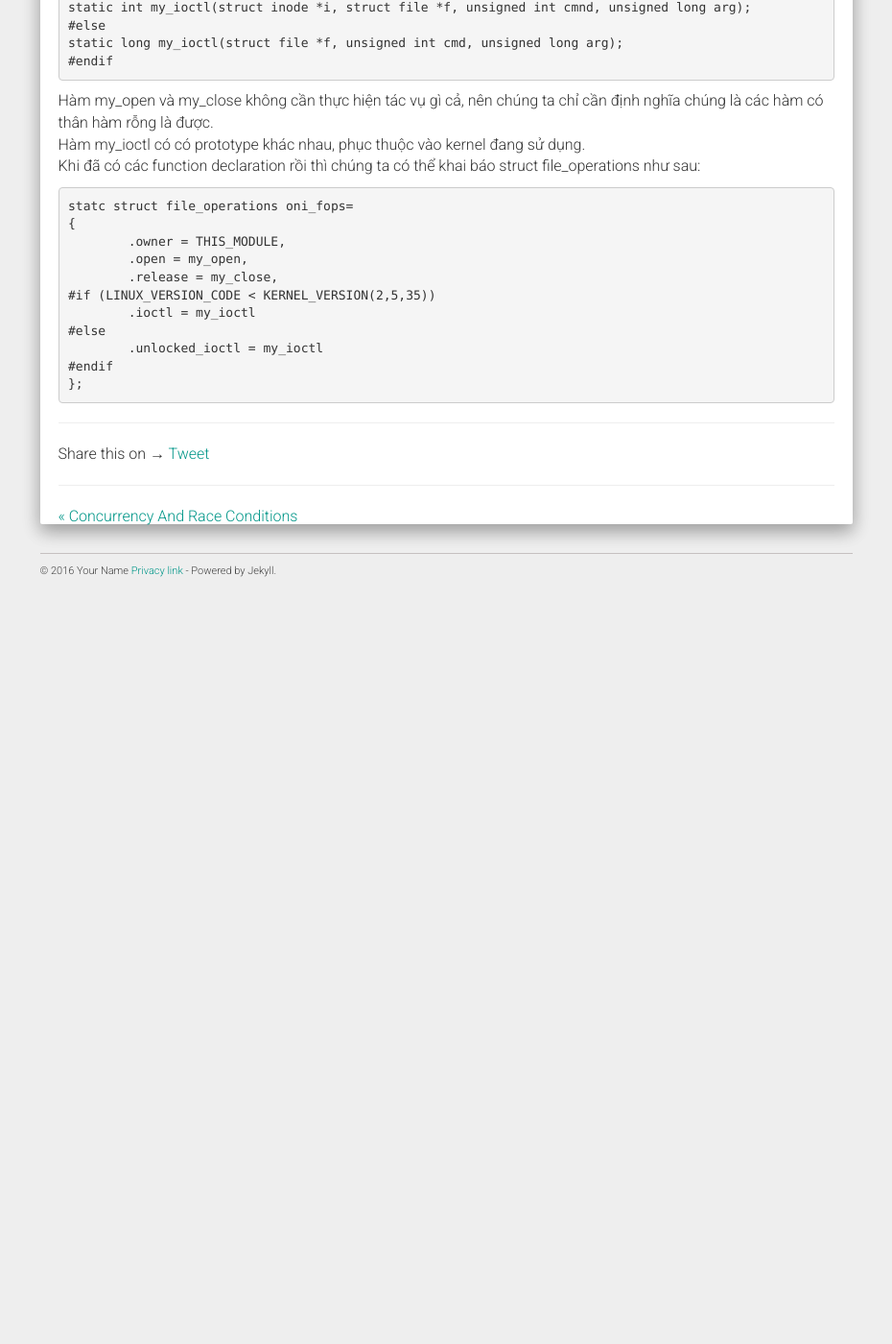
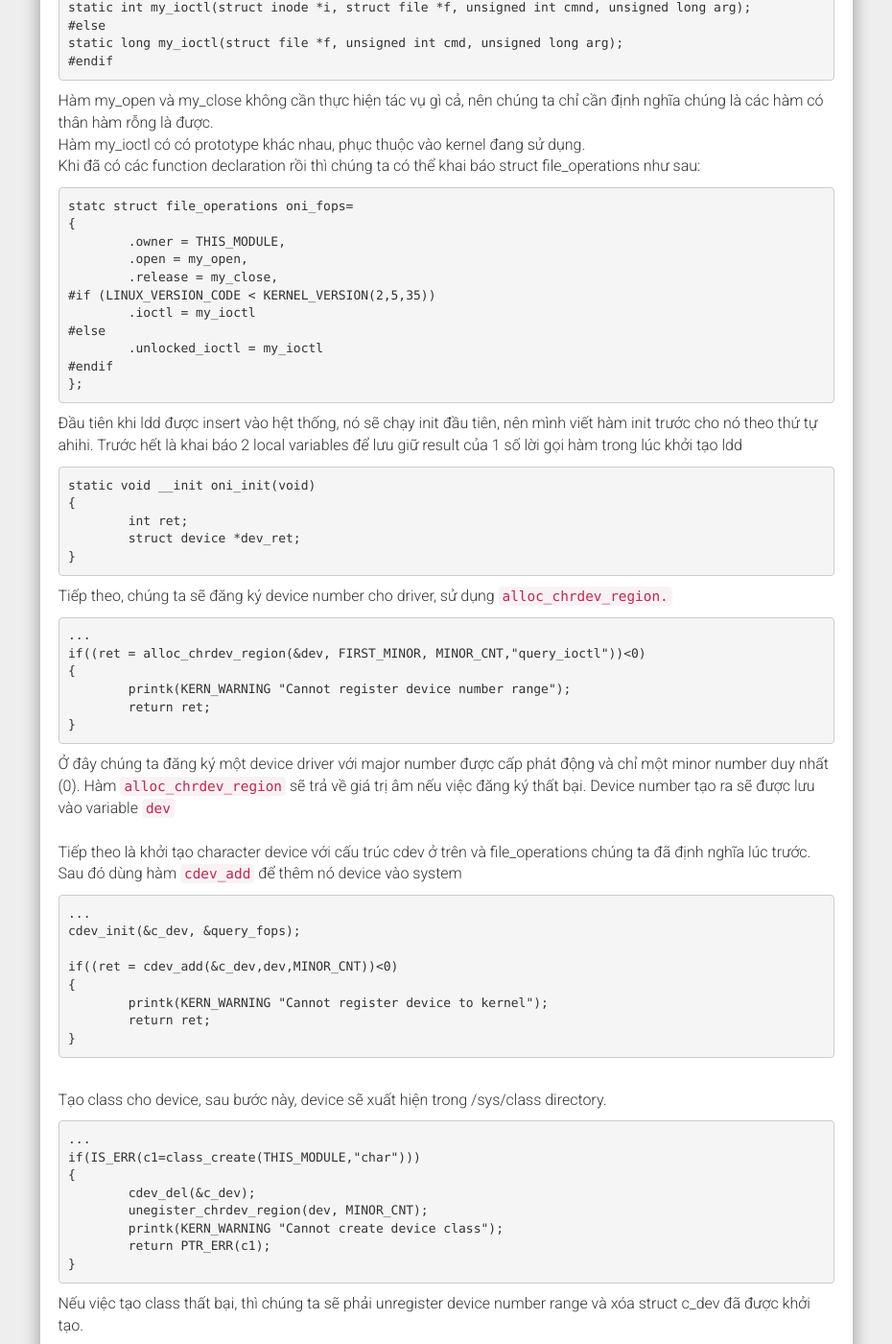
Before and after one commit to ita93/ita93.github.io, a Jekyll site: the page built from _posts/2018-01-19-Input-Output-Control-ioctl.md, in a window 1280 px wide and 1400 px high, scrolled down 3462 px. Shown: the whole window at 96% size, without its empty margins (321-1251 px from the left). Built offline with Jekyll 4.4.1, drawn with Linux system fonts in a browser that asks for light colours; nearby versions of some CDN libraries; our own code applies the rules of GitHub Pages for plain Markdown files; comment, search, counter and statistics services are not loaded; before the commit the page ends 4092 px from its top, so only the background shows below that; some of the changed text lies outside the part shown.

Commit message:
device init and device exit

```diff
--- a/_posts/2018-01-19-Input-Output-Control-ioctl.md
+++ b/_posts/2018-01-19-Input-Output-Control-ioctl.md
@@ -93,7 +93,7 @@
 <code>static dev_t dev;</code><br/><br/>
 Struct cdev (character device) cho device.<br/>
 <code>static struct cdev c_dev;</code><br/><br/>
-Struct class dùng để tạo ra device file trong thư mục /dev/<br/>
+Struct class dùng để tạo ra device file trong thư mục /sys/class<br/>
 <code>static struct class *c1;</code><br/><br/>
 Đây là các giá trị mặc định ban đầu của day, month, year.<br/>
 <code>static int day = 11, month = 02, year = 1993;</code><br/><br/>
@@ -124,3 +124,72 @@
 #endif
 };
 </pre>
+
+Đầu tiên khi ldd được insert vào hệt thống, nó sẽ chạy init đầu tiên, nên mình viết hàm init trước cho nó theo thứ tự ahihi. Trước hết là khai báo 2 local variables để lưu giữ result của 1 số lời gọi hàm trong lúc khởi tạo ldd<br/>
+<pre>
+static void __init oni_init(void)
+{
+	int ret;
+	struct device *dev_ret;
+}
+</pre>
+Tiếp theo, chúng ta sẽ đăng ký device number cho driver, sử dụng <code>alloc_chrdev_region. </code><br/>
+<pre>
+...
+if((ret = alloc_chrdev_region(&dev, FIRST_MINOR, MINOR_CNT,"query_ioctl"))<0)
+{
+	printk(KERN_WARNING "Cannot register device number range");
+	return ret;
+}
+</pre>
+Ở đây chúng ta đăng ký một device driver với major number được cấp phát động và chỉ một minor number duy nhất (0). Hàm <code>alloc_chrdev_region</code> sẽ trả về giá trị âm nếu việc đăng ký thất bại. Device number tạo ra sẽ được lưu vào variable <code>dev</code><br/><br/>
+Tiếp theo là khởi tạo character device với cấu trúc cdev ở trên và file_operations chúng ta đã định nghĩa lúc trước. Sau đó dùng hàm <code>cdev_add</code> để thêm nó device vào system<br/>
+<pre>
+...
+cdev_init(&c_dev, &query_fops);
+
+if((ret = cdev_add(&c_dev,dev,MINOR_CNT))<0)
+{
+	printk(KERN_WARNING "Cannot register device to kernel");
+	return ret;
+}
+</pre>
+<br/>
+Tạo class cho device, sau bước này, device sẽ xuất hiện trong /sys/class directory.
+<pre>
+...
+if(IS_ERR(c1=class_create(THIS_MODULE,"char")))
+{
+	cdev_del(&c_dev);
+	unegister_chrdev_region(dev, MINOR_CNT);
+	printk(KERN_WARNING "Cannot create device class");
+	return PTR_ERR(c1);
+}
+</pre>
+Nếu việc tạo class thất bại, thì chúng ta sẽ phải unregister device number range và xóa struct c_dev đã được khởi tạo.<br/><br/>
+Bước cuối cùng trong việc init là tạo device file<br/>
+<pre>
+...
+if(IS_ERR(dev_ret = device_create(c1,NULL,dev,NULL,"query")))
+{
+	class_destroy(c1);
+	cdev_del(&c_dev);
+	unegister_chrdev_region(dev, MINOR_CNT);
+	printk(KERN_WARNING "Cannot create device file");
+	return PTR_ERR(dev_ret);
+}
+printk(KERN_NOTICE "LDD inserted successfully");
+return 0;
+</pre>
+<br/><br/><br/>
+Hàm tiếp theo chúng ta động tới là hàm exit của module. Hàm này cực kỳ đơn giản, chỉ cần phá hết những gì đã làm trong hàm init là được.<i> open và release cũng là một cái tạo ra và một cái đập phá những thứ được tạo ra, tuy nhiên open/release được gọi trên đơn vị fd, còn init/exit là module</i><br/>
+<pre>
+static void __exit oni_exit(void)
+{
+	device_destroy(c1,dev);
+	class_destroy(c1);
+	cdev_del(&c_dev);
+	unregister_chardev_region(dev, MINOR_CNT);
+	return PTR_ERR(dev_ret);
+}
+</pre>
```
